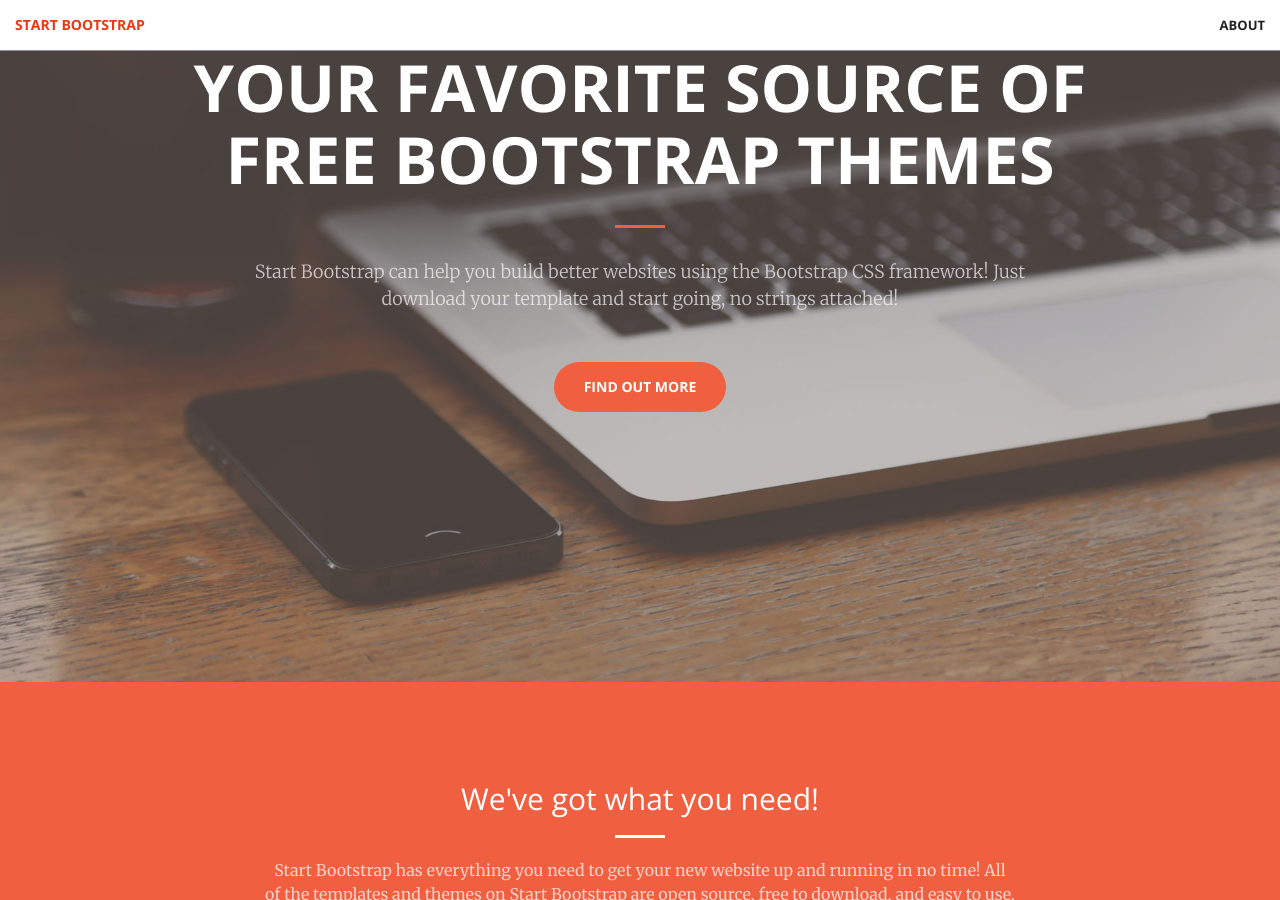
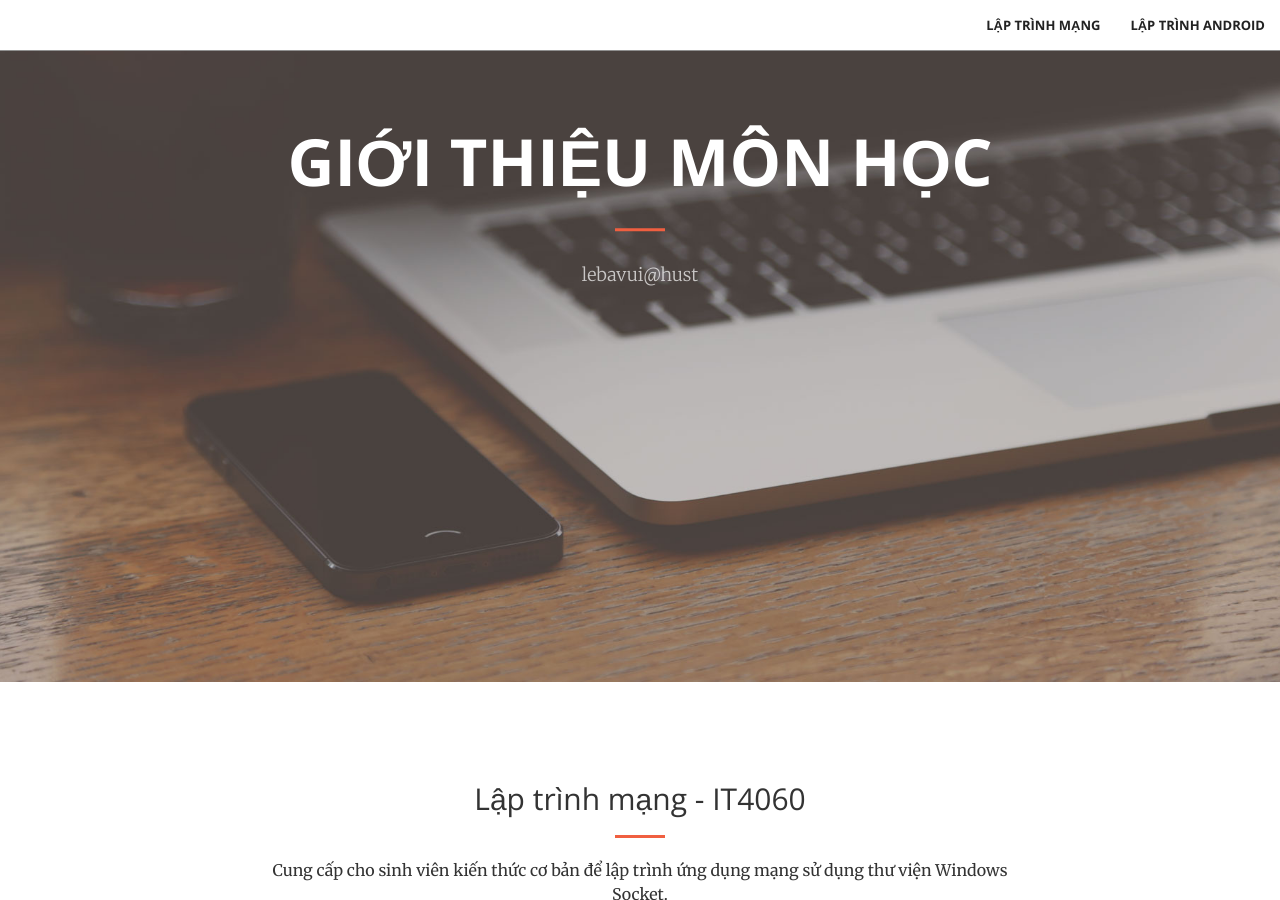
Before and after one commit to lebavui/lebavui.github.io, a Jekyll site: the page built from index.html, in a window 1280 px wide and 900 px high, scrolled down 218 px. Built offline with Jekyll 4.4.1, drawn with Linux system fonts in a browser that asks for light colours; some of the changed text lies outside the part shown.

Commit message:
Cập nhật website cá nhânnhân

```diff
--- /dev/null
+++ b/_includes/android_programming.html
@@ -0,0 +1,11 @@
+<section id="android_programming">
+    <div class="container">
+        <div class="row">
+            <div class="col-lg-8 col-lg-offset-2 text-center">
+                <h2 class="section-heading">Phát triển ứng dụng cho thiết bị di động - IT4785</h2>
+                <hr class="primary">
+                <p>Cung cấp cho sinh viên kiến thức để lập trình ứng dụng Android.</p>
+            </div>
+        </div>
+    </div>
+</section>
--- a/_includes/header.html
+++ b/_includes/header.html
@@ -1,10 +1,10 @@
 <header>
     <div class="header-content">
         <div class="header-content-inner">
-            <h1>Your Favorite Source of Free Bootstrap Themes</h1>
+            <h1>Giới thiệu môn học</h1>
             <hr>
-            <p>Start Bootstrap can help you build better websites using the Bootstrap CSS framework! Just download your template and start going, no strings attached!</p>
-            <a href="#about" class="btn btn-primary btn-xl page-scroll">Find Out More</a>
+            <p>lebavui@hust</p>
+            <!-- <a href="#about" class="btn btn-primary btn-xl page-scroll">Find Out More</a> -->
         </div>
     </div>
 </header>
--- a/_includes/nav.html
+++ b/_includes/nav.html
@@ -8,15 +8,15 @@
                 <span class="icon-bar"></span>
                 <span class="icon-bar"></span>
             </button>
-            <a class="navbar-brand page-scroll" href="#page-top">Start Bootstrap</a>
+            <!-- <a class="navbar-brand page-scroll" href="#page-top">Start Bootstrap</a> -->
         </div>
 
         <!-- Collect the nav links, forms, and other content for toggling -->
         <div class="collapse navbar-collapse" id="bs-example-navbar-collapse-1">
             <ul class="nav navbar-nav navbar-right">
-                <li>
+                <!-- <li>
                     <a class="page-scroll" href="#about">About</a>
-                </li>
+                </li> -->
                 <!-- <li>
                     <a class="page-scroll" href="#services">Services</a>
                 </li> -->
@@ -26,6 +26,13 @@
                 <!-- <li>
                     <a class="page-scroll" href="#contact">Contact</a>
                 </li> -->
+
+                <li>
+                    <a class="page-scroll" href="#network_programming">Lập trình mạng</a>
+                </li>
+                <li>
+                    <a class="page-scroll" href="#android_programming">Lập trình Android</a>
+                </li>
             </ul>
         </div>
         <!-- /.navbar-collapse -->
--- /dev/null
+++ b/_includes/network_programming.html
@@ -0,0 +1,11 @@
+<section id="network_programming">
+    <div class="container">
+        <div class="row">
+            <div class="col-lg-8 col-lg-offset-2 text-center">
+                <h2 class="section-heading">Lập trình mạng - IT4060</h2>
+                <hr class="primary">
+                <p>Cung cấp cho sinh viên kiến thức cơ bản để lập trình ứng dụng mạng sử dụng thư viện Windows Socket.</p>
+            </div>
+        </div>
+    </div>
+</section>
--- a/_layouts/front.html
+++ b/_layouts/front.html
@@ -6,7 +6,9 @@
 <body id="page-top">
   {% include nav.html %}
   {% include header.html %}
-  {% include call-to-action.html %}
+  {% include network_programming.html %}
+  {% include android_programming.html %}
+  <!-- {% include call-to-action.html %} -->
   <!-- {% include services.html %} -->
   <!-- {% include portfolio.html %} -->
   <!-- {% include aside.html %} -->
```
